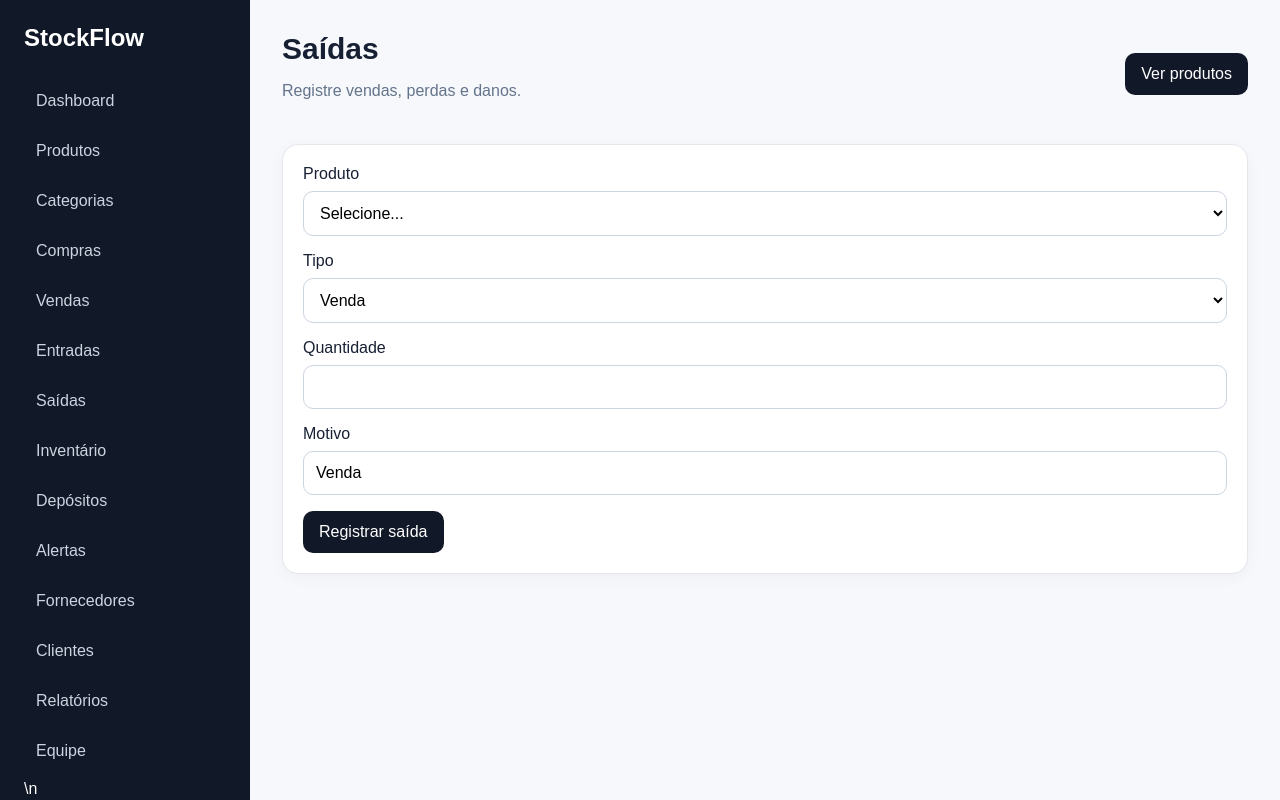
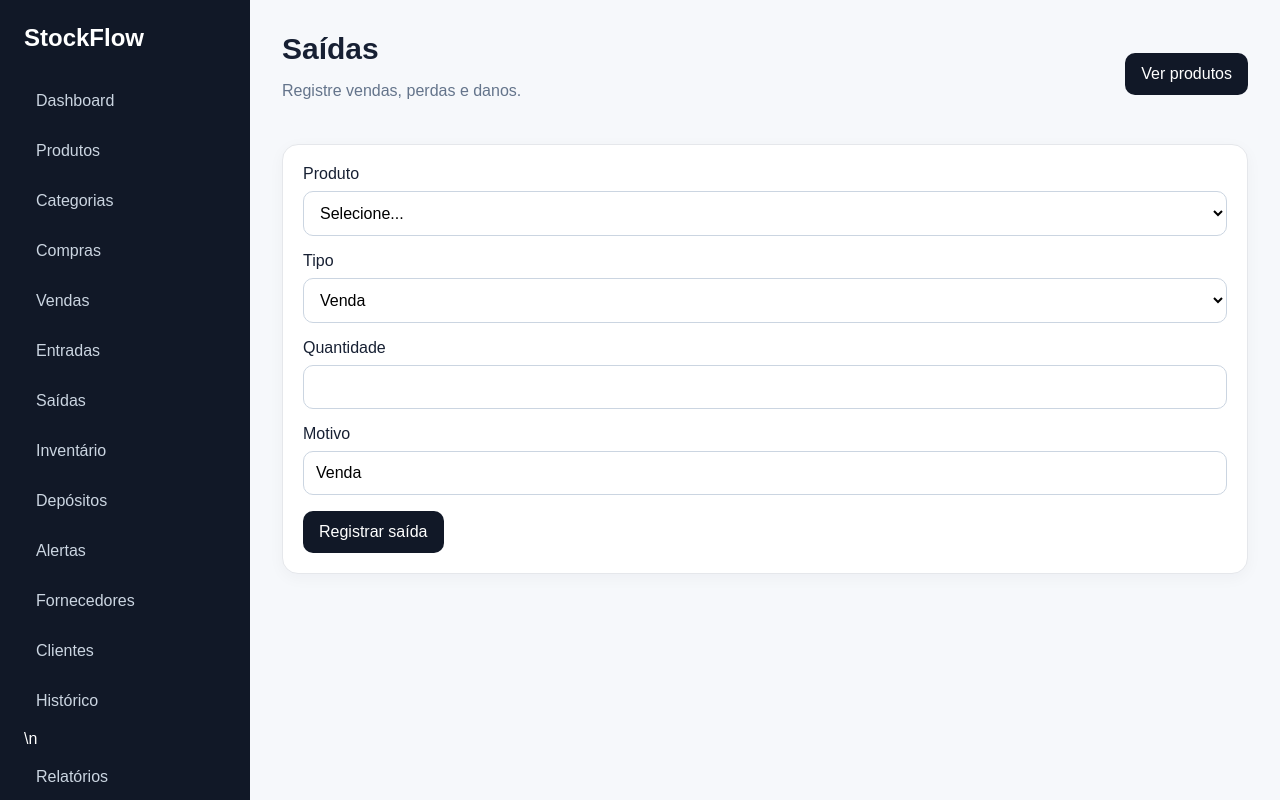
Before and after one commit to atomic-cod/stockflow, a Next.js app: page /saidas in a window 1280 px wide. Shown: the top 800 px of the page. Built offline with nearby package versions, Linux system fonts and the light colour scheme; no server answers.

Commit message:
feat(ui): add operation history navigation

```diff
--- a/src/components/sidebar.tsx
+++ b/src/components/sidebar.tsx
@@ -22,7 +22,7 @@ export function Sidebar(){
       <Link href="/alertas">Alertas</Link>
       <Link href="/fornecedores">Fornecedores</Link>
       <Link href="/clientes">Clientes</Link>
-      <Link href="/relatorios">Relatórios</Link>
+      <Link href="/historico">Histórico</Link>\n      <Link href="/relatorios">Relatórios</Link>
       <Link href="/equipe">Equipe</Link>\n      <Link href="/ia">Assistente IA</Link>
     </nav>
     <button className="btn secondary" onClick={logout}>Sair</button>
```
